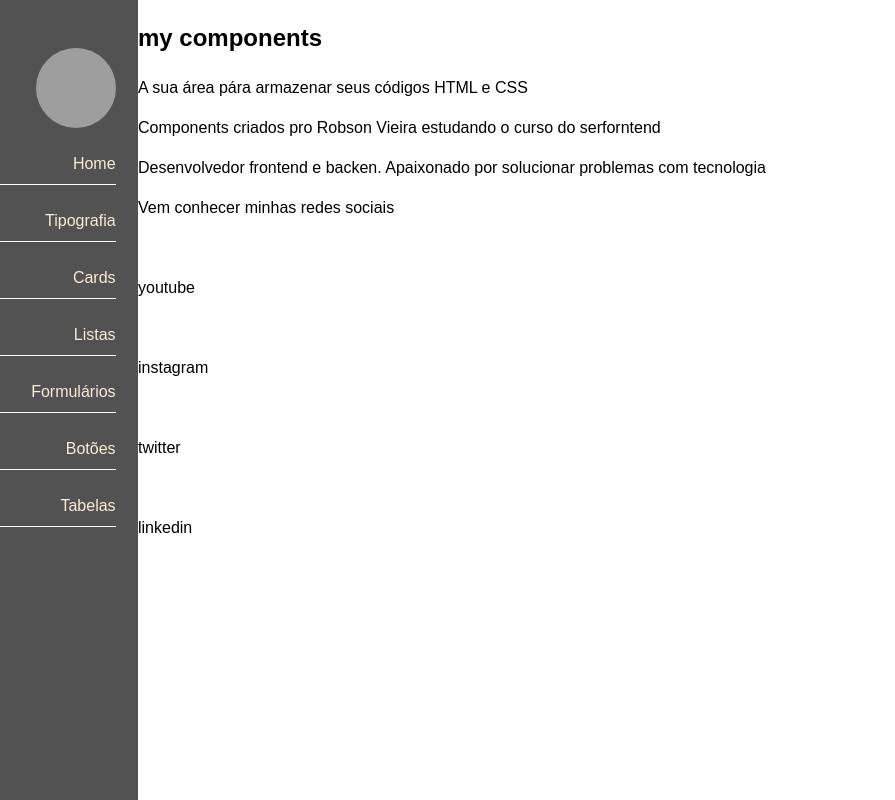
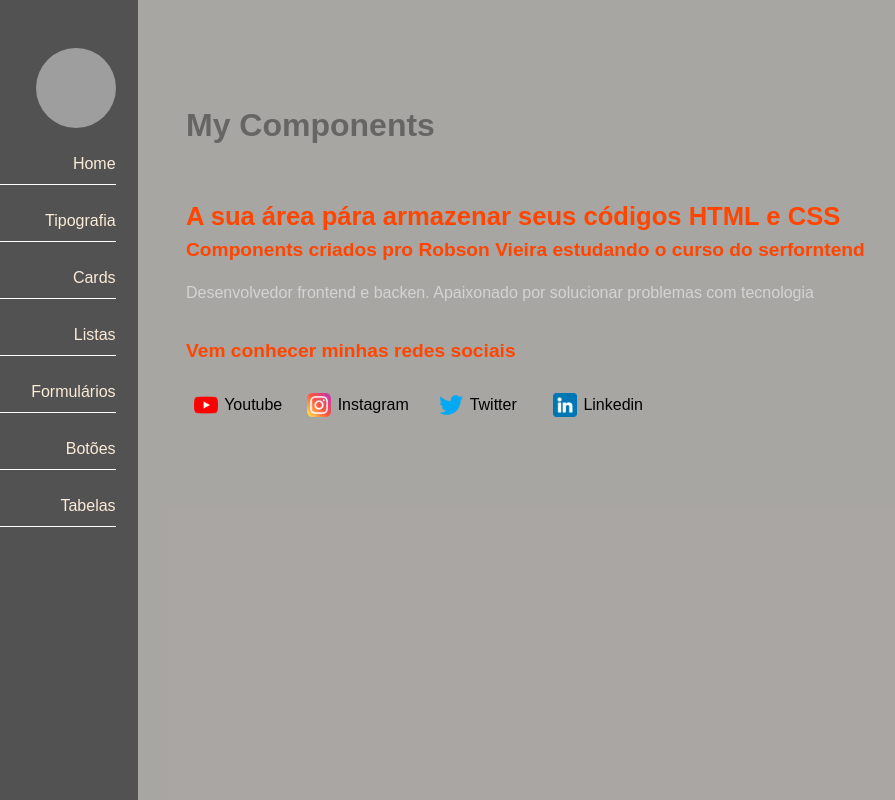
Before and after one commit to Robson-Vieira/My-Components, a plain HTML site: page index.html in a window 1280 px wide. Shown: the whole page, without its empty margins (86-981 px from the left). Drawn offline with Linux system fonts and the light colour scheme; grey boxes are pictures that could not be loaded.

Commit message:
Atualizando

```diff
--- a/index.html
+++ b/index.html
@@ -15,18 +15,19 @@
         </div>
         <nav>
             <ul>
-                <li class="links"><a  href="#">home</a></li>
-                <li class="links"><a  href="#">tipografia</a></li>
-                <li class="links"><a  href="#">cards</a></li>
-                <li class="links"><a  href="#">listas</a></li>
-                <li class="links"><a  href="#">formulários</a></li>
-                <li class="links"><a  href="#">botões</a></li>
-                <li class="links"><a  href="#">tabelas</a></li>
+                <li class="links"><a href="#">home</a></li>
+                <li class="links"><a href="#">tipografia</a></li>
+                <li class="links"><a href="#">cards</a></li>
+                <li class="links"><a href="#">listas</a></li>
+                <li class="links"><a href="#">formulários</a></li>
+                <li class="links"><a href="#">botões</a></li>
+                <li class="links"><a href="#">tabelas</a></li>
             </ul>
         </nav>
     </section>
 
-    <section class="contant__principal">
+
+    <main>
         <h1>my components</h1>
         <p class="primeiro__paragrafo">A sua área pára armazenar seus códigos HTML e CSS </p>
         <p class="segundo__paragrafo">Components criados pro Robson Vieira estudando o curso do serforntend</p>
@@ -36,23 +37,31 @@
 
         <p class="segundo__paragrafo">Vem conhecer minhas redes sociais</p>
 
+        <section class="cards__links">
+
             <div class="container__link">
-            <img src="" alt="">
+                <img class="icones" src="images/youtube.png" alt="">
                 <p>youtube</p>
             </div>
+
             <div class="container__link">
-            <img src="" alt="">
+                <img class="icones" src="images/instagram.png" alt="">
                 <p>instagram</p>
             </div>
+
             <div class="container__link">
-            <img src="" alt="">
+                <img class="icones" src="images/twitter.png" alt="">
                 <p>twitter</p>
             </div>
+
             <div class="container__link">
-            <img src="" alt="">
+                <img class="icones" src="images/linkedin.png" alt="">
                 <p>linkedin</p>
             </div>
+
         </section>
+    </main>
+
 </body>
 
 </html>
--- a/style.css
+++ b/style.css
@@ -69,3 +69,65 @@ a{
     border-bottom:1px solid transparent;
 
 }
+
+main{
+
+    flex: 1;
+    padding:5rem 0 0 3rem ;
+
+    background-color: rgb(83, 78, 72,.5);
+}
+
+main h1{
+    text-transform: capitalize;
+    color: rgba(0, 0, 0, 0.39);
+    margin-bottom: 3rem;
+}
+
+.primeiro__paragrafo{
+    font-size: 1.6rem;
+    color: orangered;
+    font-weight: 700;
+    margin:0;
+    padding: 0;
+}
+
+.segundo__paragrafo{
+    color: orangered;
+    font-size: 1.2rem;
+    margin: 0 0 1rem 0;
+    padding: 0;
+    font-weight: 600;
+}
+
+.terceiro__paragrafo{
+    color: #d4d3d3;
+    margin-bottom: 2rem;
+}
+
+.cards__links{
+    display: flex;
+    flex-direction: row;
+    gap: 1rem;
+    height: 3rem;
+    width: 40rem;
+}
+
+.container__link{
+    display: flex;
+    flex-direction:row;
+    justify-content: center;
+    align-items: center;
+    gap:.4rem;
+    width: 6.5rem;
+
+}
+
+.container__link p{
+    text-transform: capitalize;
+}
+
+.icones{
+    height: 1.5rem;
+    width: 1.5rem;
+}
```
Also changed, not shown: images/instagram.png (added), images/linkedin.png (added), images/twitter.png (added), images/youtube.png (added). Lines whose indentation alone changed are shown as unchanged.
